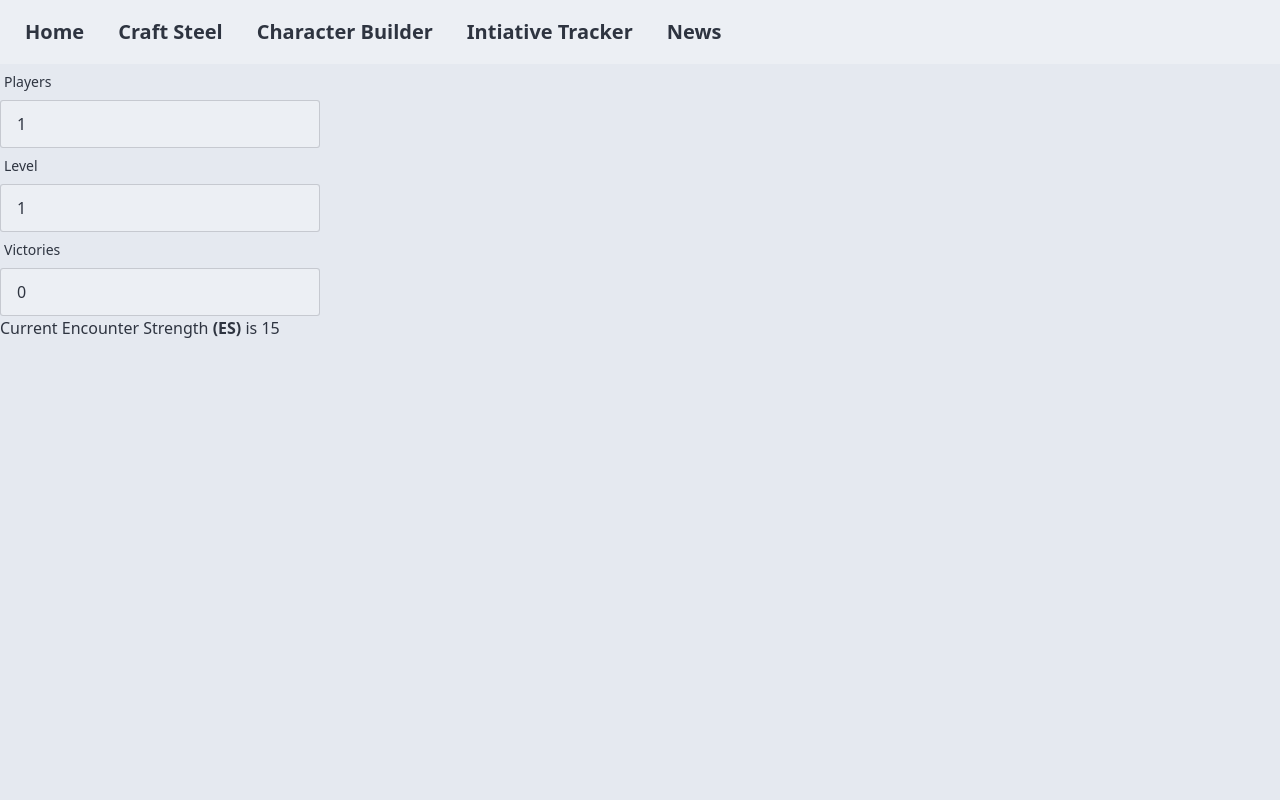
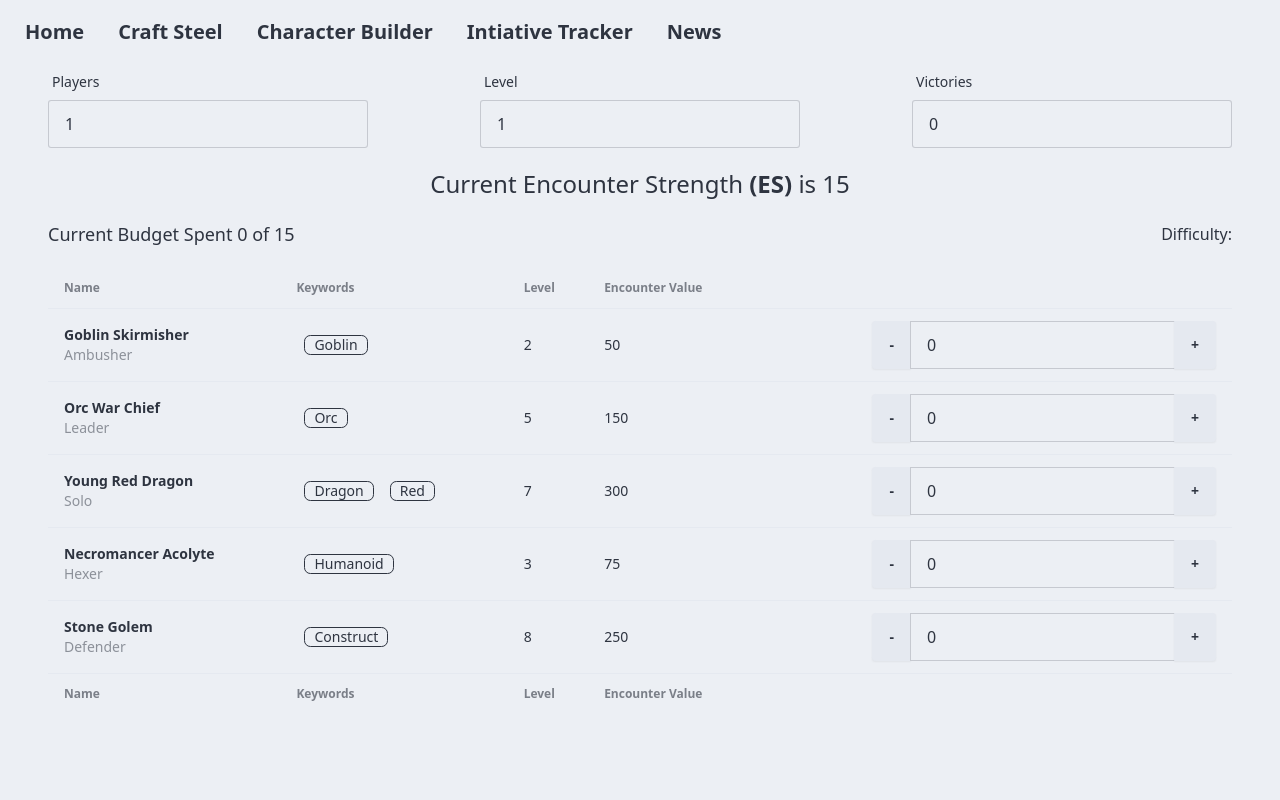
Before and after one commit to tristin-albers/craft-steel, a SvelteKit app: page /craft-steel in a window 1280 px wide. Shown: the top 800 px of the page. Built offline with nearby package versions, Linux system fonts and the light colour scheme.

Commit message:
feat: table with counter quantity for monster picker and descrip status

```diff
--- /dev/null
+++ b/src/data/monsters.ts
@@ -0,0 +1,70 @@
+export type Role =
+    | 'Ambusher'
+    | 'Artillery'
+    | 'Leader'
+    | 'Brute'
+    | 'Controller'
+    | 'Defender'
+    | 'Harrier'
+    | 'Hexer'
+    | 'Mount'
+    | 'Solo'
+    | 'Support';
+
+export interface Monster {
+    id: number;
+    name: string;
+    encounterValue: number;
+    keywords: string[];
+    role: Role;
+    level: number; // restricted to 1-10
+    quantity: number;
+}
+
+export const monsters: Monster[] = [
+  {
+    id: 1,
+    name: "Goblin Skirmisher",
+    encounterValue: 50,
+    keywords: ["Goblin"],
+    role: "Ambusher",
+    level: 2,
+    quantity: 0
+  },
+  {
+    id: 2,
+    name: "Orc War Chief",
+    encounterValue: 150,
+    keywords: ["Orc"],
+    role: "Leader",
+    level: 5,
+    quantity: 0
+  },
+  {
+    id: 3,
+    name: "Young Red Dragon",
+    encounterValue: 300,
+    keywords: ["Dragon", "Red"],
+    role: "Solo",
+    level: 7,
+    quantity: 0
+  },
+  {
+    id: 4,
+    name: "Necromancer Acolyte",
+    encounterValue: 75,
+    keywords: ["Humanoid"],
+    role: "Hexer",
+    level: 3,
+    quantity: 0
+  },
+  {
+    id: 5,
+    name: "Stone Golem",
+    encounterValue: 250,
+    keywords: ["Construct"],
+    role: "Defender",
+    level: 8,
+    quantity: 0
+  }
+];
--- a/src/routes/+page.svelte
+++ b/src/routes/+page.svelte
@@ -1,6 +1,6 @@
 <script lang="ts">
-  import Header from "../lib/components/Header.svelte";
-  import Footer from "../lib/components/Footer.svelte";
+  import Header from "../components/Header.svelte";
+  import Footer from "../components/Footer.svelte";
 </script>
 
 <Header />
--- a/src/routes/craft-steel/+page.svelte
+++ b/src/routes/craft-steel/+page.svelte
@@ -1,46 +1,40 @@
 <script lang="ts">
-import Header from "../../lib/components/Header.svelte";
-import Footer from "../../lib/components/Footer.svelte";
+  import Header from "../../components/Header.svelte";
+  import Footer from "../../components/Footer.svelte";
   import { onMount } from 'svelte';
-import { Difficulties, type Difficulty } from '../../lib/types/Difficulty';
+  import { monsters } from '../../data/monsters';
+  import { writable } from 'svelte/store';
 
-  let encounterDifficulty: Difficulty = Difficulties.Trivial;
+  type Operation = 'increment' | 'decrement';
+
+  const monsterStore = writable(monsters);
   let description = $state("");
-  let showStep2 = $state(false);
-  let showStep3 = $state(false);
-  let showStep4 = $state(false);
-  let showStep5 = $state(false);
   let playerCount = $state(1);
   let playerLevels = $state(1);
   let victories = $state(0);
   let encounterStrength = $state(0);
+  let encounterBudget = $state(0.0);
+  let difficulty = $state("");
+  let difficultyClass = $state("");
 
   onMount(() => {
     determineEncounterStrength();
   });
 
-  function onEncounterDifficultyBtnClicked(status : Difficulty){
-    encounterDifficulty = status;
-    showStep2 = true;
+  // Primary information functionality
+  function levelCheck(){
+    if (playerLevels < 1){
+      playerLevels = 1
+    }
 
-    if (status == Difficulties.Trivial){
-      description = "Trivial encounters have a budget that is anything less than 75 percent of your Encounter Strength (ES)."
-    } else if (status == Difficulties.Easy){
-      description = "Easy encounters have a budget between 75 and 90 percent of your Encounter Strength (ES)."
+    if (playerLevels > 10) {
+      playerLevels = 10
+    }
 
-    } else if (status == Difficulties.Standard){
-      description = "Standard encounters have a budget between 90 and 110 percent of your Encounter Strength (ES)."
-
-    } else if (status == Difficulties.Hard){
-      description = "Hard encounters have a budget between 110 and 125 percent of your Encounter Strength (ES)."
-
-    } else if (status == Difficulties.Extreme){
-      description = "Extreme encounters have a budget that is greater than 125 percent of your Encounter Strength (ES)."
+    determineEncounterStrength();
   }
-  };
 
   function determineEncounterStrength(){
-
     let baseline = 12;
     let leveledStrength = playerLevels * 3;
     let fakePlayerCount = Math.floor(victories / 3);
@@ -49,28 +43,78 @@ import { Difficulties, type Difficulty } from '../../lib/types/Difficulty';
     encounterStrength = (baseline + leveledStrength) * playerStrength;
   }
 
+  // Table information functionality
+  function updateQuantity(id: number, operation: Operation, encounterValue: number) {
+    monsterStore.update((monsterList) => {
+      return monsterList.map((monster) => {
+        if (monster.id === id) {
+          if (operation === 'increment') {
+            monster.quantity++;
+            encounterBudget += encounterValue;
+          } else if (operation === 'decrement' && monster.quantity > 0) {
+            monster.quantity--;
+            encounterBudget -= encounterValue;
+          }
+
+          if(encounterBudget < 0){
+            encounterBudget = 0;
+          }
+
+          calculateDescriptionOfSpentBudget();
+        }
+        return monster;
+      });
+    });
+  }
+
+  function calculateDescriptionOfSpentBudget(){
+    const trivialThreshold = encounterStrength * 0.75;
+    const easyThreshold = encounterStrength * 0.90;
+    const standardLower = encounterStrength * 0.90;
+    const standardUpper = encounterStrength * 1.10;
+    const hardThreshold = encounterStrength * 1.25;
+
+    if (encounterBudget < trivialThreshold) {
+      difficulty = "Trivial"
+      description = " encounters have a budget that is anything less than 75 percent of your Encounter Strength (ES).";
+      difficultyClass = "text-green-500";
+    } else if (encounterBudget >= trivialThreshold && encounterBudget < easyThreshold) {
+      difficulty = "Easy"
+      description = " encounters have a budget between 75 and 90 percent of your Encounter Strength (ES).";
+      difficultyClass = "text-yellow-500";
+    } else if (encounterBudget >= standardLower && encounterBudget <= standardUpper) {
+      difficulty = "Standard"
+      description = " encounters have a budget between 90 and 110 percent of your Encounter Strength (ES).";
+      difficultyClass = "text-blue-500";
+    } else if (encounterBudget > standardUpper && encounterBudget <= hardThreshold) {
+      difficulty = "Hard";
+      description = " encounters have a budget between 110 and 125 percent of your Encounter Strength (ES).";
+      difficultyClass = "text-red-500";
+    } else if (encounterBudget > hardThreshold) {
+      difficulty = "Extreme";
+      description = " encounters have a budget that is greater than 125 percent of your Encounter Strength (ES).";
+      difficultyClass = "text-purple-500";
+    }
+  };
+
 </script>
 
 <Header />
 
-<div class="bg-base-200 min-h-screen">
-  <div class="row">
+<div class="min-h-screen px-12">
+  <div class="flex justify-between">
     <label class="form-control w-full max-w-xs">
       <div class="label">
         <span class="label-text">Players</span>
       </div>
       <input type="number" placeholder="Player Count" bind:value={playerCount} onchange={determineEncounterStrength} class="input input-bordered w-full max-w-xs" />
     </label>
-  </div>
-  <div class="row">
     <label class="form-control w-full max-w-xs">
       <div class="label">
         <span class="label-text">Level</span>
       </div>
-      <input type="number" placeholder="Level of Party" bind:value={playerLevels} onchange={determineEncounterStrength} class="input input-bordered w-full max-w-xs" />
+      <input type="number" placeholder="Level of Party" bind:value={playerLevels} onchange={levelCheck} class="input input-bordered w-full max-w-xs" />
     </label>
-  </div>
-  <div class="row">
     <label class="form-control w-full max-w-xs">
       <div class="label">
         <span class="label-text">Victories</span>
@@ -78,40 +122,73 @@ import { Difficulties, type Difficulty } from '../../lib/types/Difficulty';
       <input type="number" placeholder="Victories" bind:value={victories} onchange={determineEncounterStrength} class="input input-bordered w-full max-w-xs" />
     </label>
   </div>
-  {#if (playerCount > 0)}
-    <p>Current Encounter Strength <b>(ES)</b> is {encounterStrength}</p>
-  {/if}
+
+  <div class="mt-5">
+    <h3 class="text-2xl text-center">Current Encounter Strength <b>(ES)</b> is {encounterStrength}</h3>
   </div>
 
+  <div class="flex justify-between items-center mt-5">
+    <span class="text-lg">{`Current Budget Spent ${encounterBudget} of ${encounterStrength}`}</span>
+    <p class="text-right">
+      Difficulty:
+      <span class={`bold ${difficultyClass}`}>{difficulty}</span>
+      {description}
+    </p>
+  </div>
 
-
-<!--
-    <h1>Step 1: Choose Encounter Difficulty </h1>
-    <div class="row">
-      <button class="btn btn-active" onclick={() => onEncounterDifficultyBtnClicked(Difficulties.Trivial)}>Trivial</button>
-      <button class="btn btn-active btn-neutral" onclick={() => onEncounterDifficultyBtnClicked(Difficulties.Easy)}>Easy</button>
-      <button class="btn btn-active btn-primary" onclick={() => onEncounterDifficultyBtnClicked(Difficulties.Standard)}>Standard</button>
-      <button class="btn btn-active btn-secondary" onclick={() => onEncounterDifficultyBtnClicked(Difficulties.Hard)}>Hard</button>
-      <button class="btn btn-active btn-accent" onclick={() => onEncounterDifficultyBtnClicked(Difficulties.Extreme)}>Extreme</button>
+  <div class="overflow-x-auto mt-5">
+    <table class="table">
+      <thead>
+        <tr>
+          <th>Name</th>
+          <th>Keywords</th>
+          <th>Level</th>
+          <th>Encounter Value</th>
+          <th></th>
+        </tr>
+      </thead>
+      <tbody>
+        {#each $monsterStore as monster}
+        <tr>
+            <td>
+              <div class="flex items-center gap-3">
+                <div>
+                  <div class="font-bold">{monster.name}</div>
+                  <div class="text-sm opacity-50">{monster.role}</div>
                 </div>
-    <div class="row">
-      <p>{description}</p>
               </div>
-    <br/> -->
-
-<!--
-    {#if showStep3}
-      <h1>Step 3: Determine Encounter Budget </h1>
-      <br />
-    {/if}
-
-    {#if showStep4}
-      <h1>Step 4: Spend the Budget</h1>
-      <br />
-    {/if}
-
-    {#if showStep5}
-      <h1>Step 5: Build Initiative Groups</h1>
-    {/if} -->
+            </td>
+            <td>
+              {#each monster.keywords as keyword}
+                <span class="badge badge-outline mx-2">{keyword}</span>
+              {/each}
+            </td>
+            <td>{monster.level}</td>
+            <td>{monster.encounterValue}</td>
+            <td class="text-right">
+              <div class="join ml-auto">
+                <button class="btn join-item" onclick={() => updateQuantity(monster.id, 'decrement', monster.encounterValue)}>
+                  -
+                </button>
+                <input type="number" placeholder="0" value={monster.quantity} class="input input-bordered w-full max-w-xs join-item" />
+                <button class="btn join-item" onclick={() => updateQuantity(monster.id, 'increment', monster.encounterValue)}>
+                  +
+                </button>
+            </td>
+          </tr>
+        {/each}
+      </tbody>
+      <tfoot>
+        <tr>
+          <th>Name</th>
+          <th>Keywords</th>
+          <th>Level</th>
+          <th>Encounter Value</th>
+          <th></th>
+        </tr>
+      </tfoot>
+    </table>
+  </div>
+</div>
 
 <Footer />
```
Also changed, not shown: src/components/Footer.svelte (renamed from src/lib/components/Footer.svelte), src/components/Header.svelte (renamed from src/lib/components/Header.svelte). Lines whose indentation alone changed are shown as unchanged.
